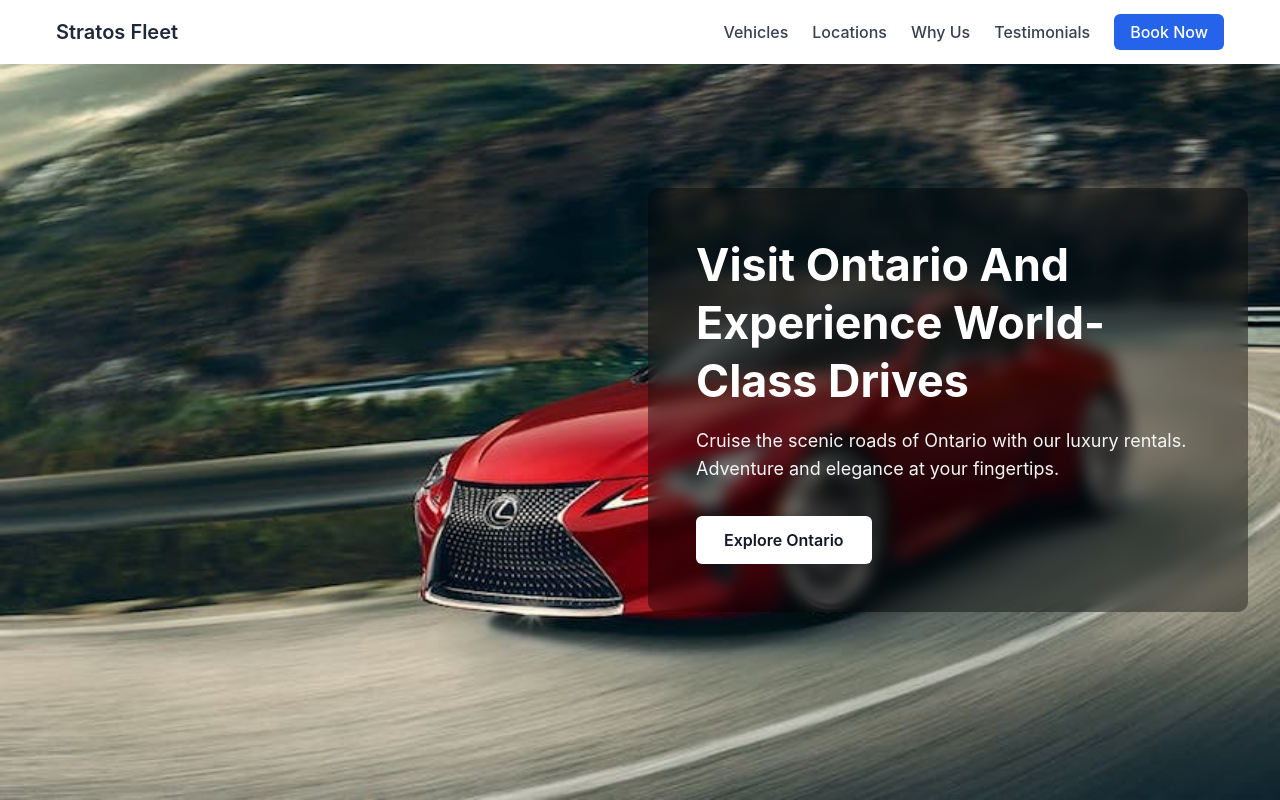
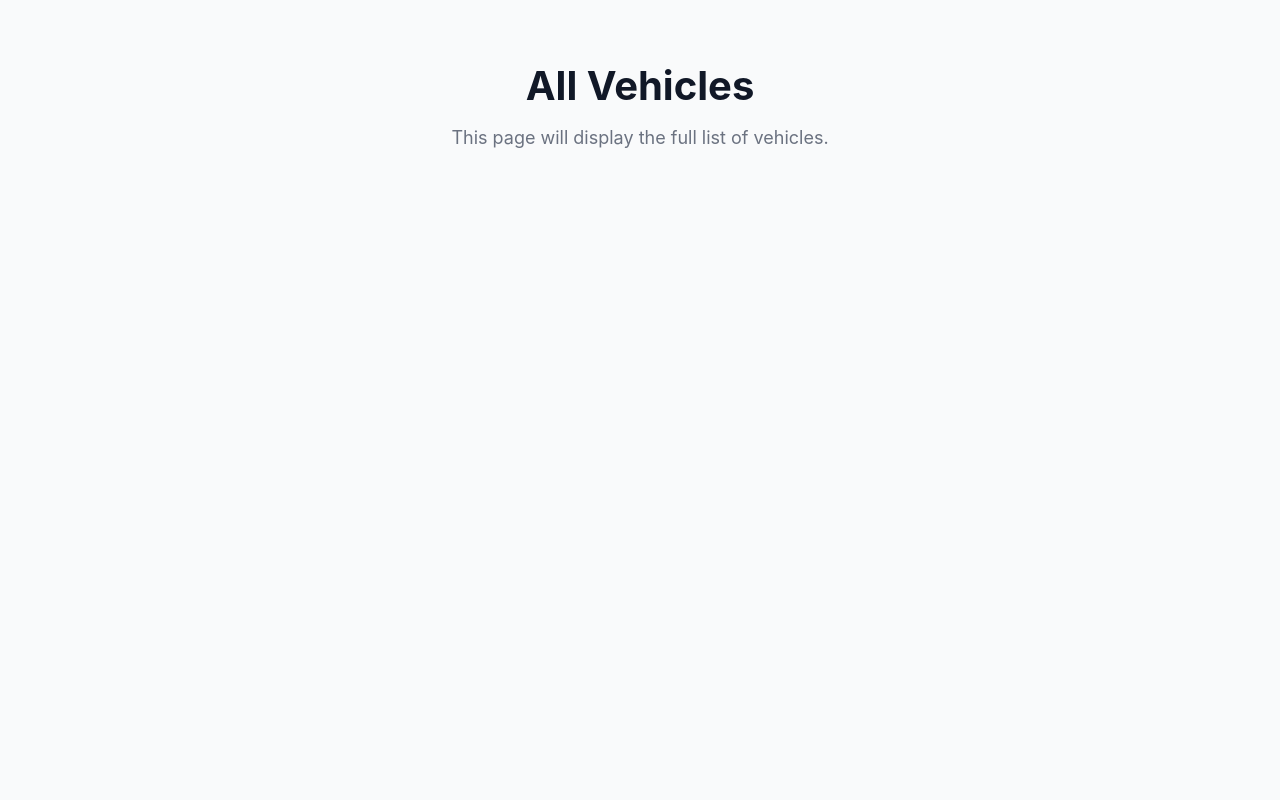
Before and after one commit to sergiopele/carRentalServiceCad, a React (Vite) app in the folder ontario-premium-rentals/: page /vehicles in a window 1280 px wide. Shown: the top 800 px of the page. Built offline with nearby package versions, Linux system fonts and the light colour scheme.

Commit message:
adding new Vehicle list page and routing to the page

```diff
--- a/ontario-premium-rentals/package.json
+++ b/ontario-premium-rentals/package.json
@@ -12,7 +12,8 @@
   "dependencies": {
     "@fortawesome/fontawesome-free": "^6.7.2",
     "react": "^19.1.0",
-    "react-dom": "^19.1.0"
+    "react-dom": "^19.1.0",
+    "react-router-dom": "^7.6.3"
   },
   "devDependencies": {
     "@eslint/js": "^9.29.0",
--- a/ontario-premium-rentals/src/App.jsx
+++ b/ontario-premium-rentals/src/App.jsx
@@ -1,26 +1,15 @@
-import Navbar from './components/Navbar';
-import Hero from './components/Hero';
-import WhyUs from './components/WhyUs';
-import FeaturedVehicles from './components/FeaturedVehicles';
-import BookingFlow from './components/BookingFlow';
-import Locations from './components/Locations';
-import Testimonials from './components/Testimonials';
-import CallToAction from './components/CallToAction';
-import Footer from './components/Footer';
+import { BrowserRouter, Routes, Route } from "react-router-dom";
+import Home from "./pages/Home";
+import VehicleList from "./pages/VehicleList";
 
 function App() {
   return (
-    <>
-      <Navbar />
-      <Hero />
-      <WhyUs />
-      <FeaturedVehicles />
-      <BookingFlow />
-      <Locations />
-      <Testimonials />
-      <CallToAction />
-      <Footer />
-    </>
+    <BrowserRouter>
+      <Routes>
+        <Route path="/" element={<Home />} />
+        <Route path="/vehicles" element={<VehicleList />} />
+      </Routes>
+    </BrowserRouter>
   );
 }
 
--- a/ontario-premium-rentals/src/components/FeaturedVehicles.jsx
+++ b/ontario-premium-rentals/src/components/FeaturedVehicles.jsx
@@ -1,7 +1,14 @@
+import { useNavigate } from 'react-router-dom';
 import '../styles/FeaturedVehicles.css';
 import '@fortawesome/fontawesome-free/css/all.min.css';
 
 export default function FeaturedVehicles() {
+  const navigate = useNavigate();
+
+  const handleViewAllClick = () => {
+    navigate('/vehicles');
+  };
+
   return (
     <section className="featured-vehicles-section" id="vehicles">
       <div className="vehicles-container">
@@ -33,7 +40,9 @@ export default function FeaturedVehicles() {
           />
         </div>
         <div className="vehicles-footer">
-          <button className="view-all-button">View All Vehicles</button>
+          <button className="view-all-button" onClick={handleViewAllClick}>
+            View All Vehicles
+          </button>
         </div>
       </div>
     </section>
--- a/ontario-premium-rentals/src/components/Footer.jsx
+++ b/ontario-premium-rentals/src/components/Footer.jsx
@@ -1,3 +1,4 @@
+import { Link } from 'react-router-dom';
 import '../styles/Footer.css';
 import '@fortawesome/fontawesome-free/css/all.min.css';
 
@@ -16,8 +17,8 @@ export default function Footer() {
           <div>
             <h4>Quick Links</h4>
             <ul>
-              <li><a href="#">Home</a></li>
-              <li><a href="#vehicles">Vehicles</a></li>
+              <li><Link to="/">Home</Link></li>
+              <li><Link to="/vehicles">Vehicles</Link></li>
               <li><a href="#locations">Locations</a></li>
               <li><a href="#why-us">Why Choose Us</a></li>
             </ul>
--- a/ontario-premium-rentals/src/components/Hero.jsx
+++ b/ontario-premium-rentals/src/components/Hero.jsx
@@ -1,6 +1,13 @@
+import { useNavigate } from 'react-router-dom';
 import '../styles/Hero.css';
 
 export default function Hero() {
+  const navigate = useNavigate();
+
+  const handleExploreClick = () => {
+    navigate('/vehicles');
+  };
+
   return (
     <section className="hero-section">
       <div className="hero-overlay">
@@ -9,7 +16,7 @@ export default function Hero() {
           <p>
             Cruise the scenic roads of Ontario with our luxury rentals. Adventure and elegance at your fingertips.
           </p>
-          <a href="#vehicles" className="hero-btn">Explore Ontario</a>
+          <button onClick={handleExploreClick} className="hero-btn">Explore Ontario</button>
         </div>
       </div>
     </section>
--- /dev/null
+++ b/ontario-premium-rentals/src/pages/Home.jsx
@@ -0,0 +1,25 @@
+import Navbar from '../components/Navbar';
+import Hero from '../components/Hero';
+import WhyUs from '../components/WhyUs';
+import FeaturedVehicles from '../components/FeaturedVehicles';
+import BookingFlow from '../components/BookingFlow';
+import Locations from '../components/Locations';
+import Testimonials from '../components/Testimonials';
+import CallToAction from '../components/CallToAction';
+import Footer from '../components/Footer';
+
+export default function Home() {
+  return (
+    <>
+      <Navbar />
+      <Hero />
+      <WhyUs />
+      <FeaturedVehicles />
+      <BookingFlow />
+      <Locations />
+      <Testimonials />
+      <CallToAction />
+      <Footer />
+    </>
+  );
+}
--- /dev/null
+++ b/ontario-premium-rentals/src/pages/VehicleList.jsx
@@ -0,0 +1,14 @@
+// src/pages/VehicleList.jsx
+import React from 'react';
+import '../styles/VehicleList.css'; // We'll create this next
+
+export default function VehicleList() {
+  return (
+    <section className="vehicle-list-page">
+      <div className="vehicle-list-container">
+        <h1>All Vehicles</h1>
+        <p>This page will display the full list of vehicles.</p>
+      </div>
+    </section>
+  );
+}
--- /dev/null
+++ b/ontario-premium-rentals/src/styles/VehicleList.css
@@ -0,0 +1,25 @@
+/* src/styles/VehicleList.css */
+
+.vehicle-list-page {
+  min-height: 100vh;
+  padding: 4rem 2rem;
+  font-family: 'Inter', sans-serif;
+  background-color: #f9fafb;
+}
+
+.vehicle-list-container {
+  max-width: 1200px;
+  margin: 0 auto;
+  text-align: center;
+}
+
+.vehicle-list-container h1 {
+  font-size: 2.5rem;
+  color: #111827;
+  margin-bottom: 1rem;
+}
+
+.vehicle-list-container p {
+  color: #6b7280;
+  font-size: 1.125rem;
+}
```
Also changed, not shown: 1 other file (tests, documents, lock files or other folders).
